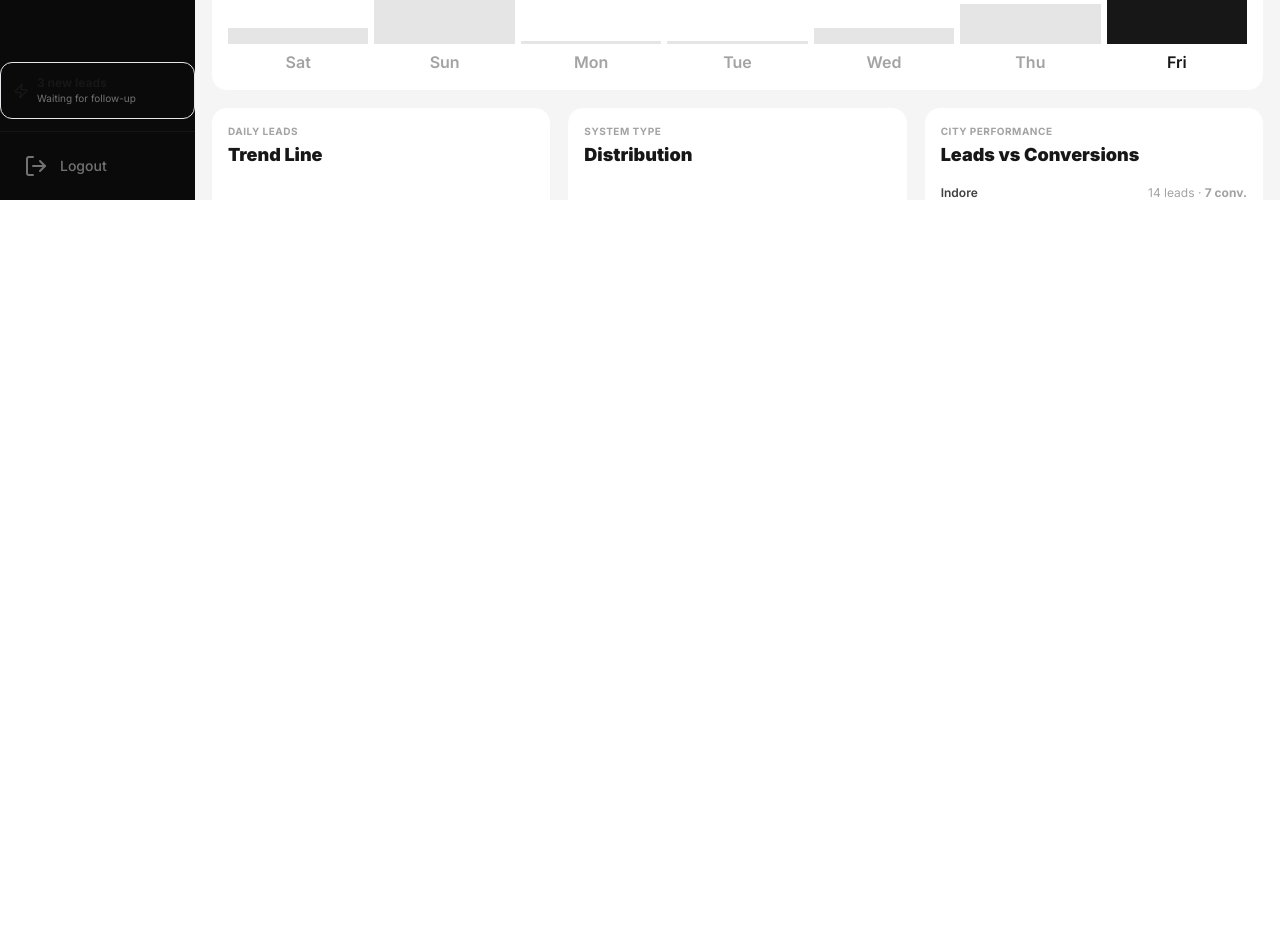
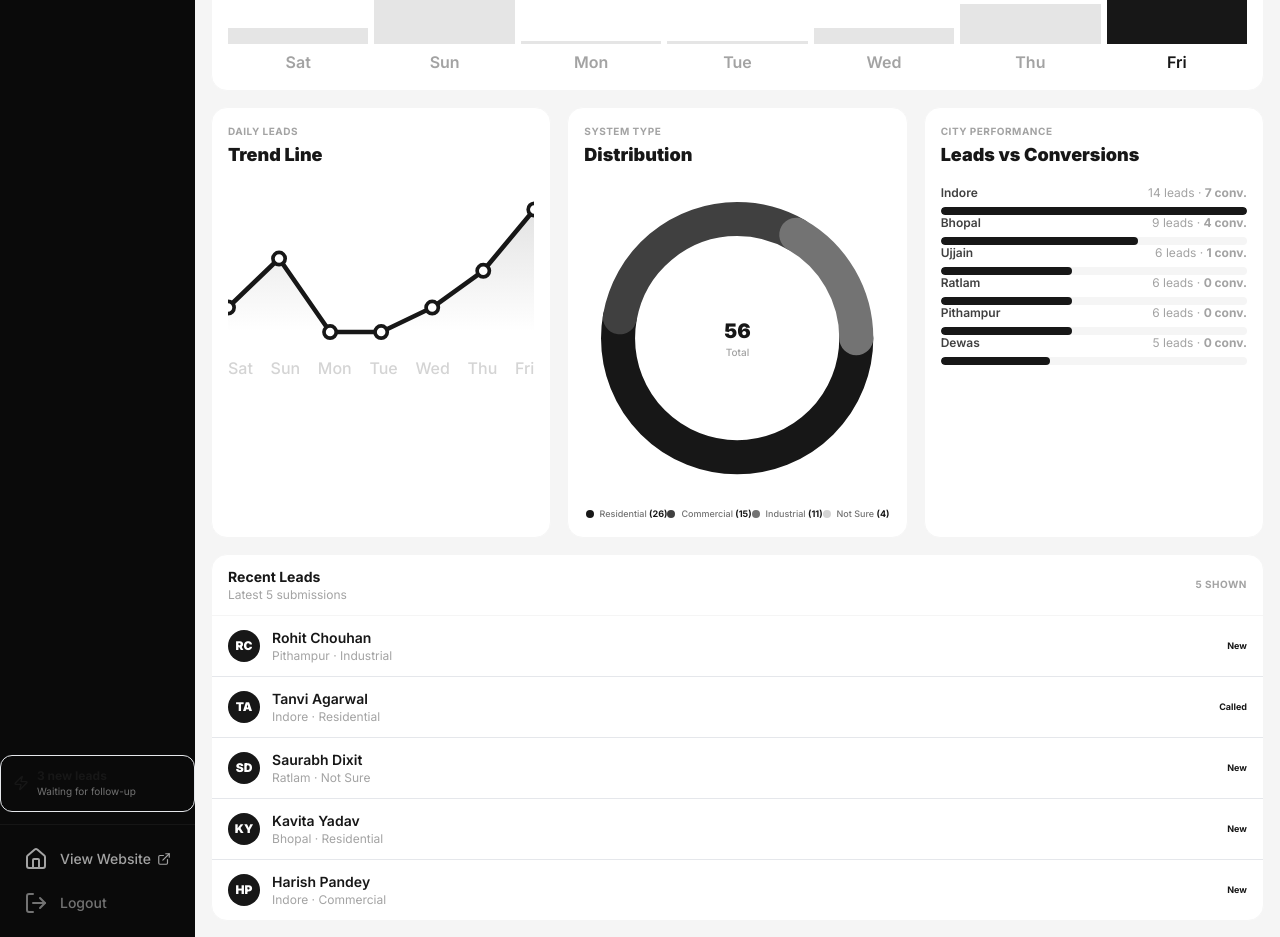
Before and after one commit to theidealshukla/sca-migration, a Next.js app: page /admin/dashboard in a window 1280 px wide. Shown: the part 600-1537 px from the top of the page. Before the commit the page ends 800 px from the top, so only its background shows below. Built offline with nearby package versions, Linux system fonts and the light colour scheme; sample sign-in values are in the browser's storage.

Commit message:
Admin UI Fixes: Fix layout scrolling on All Leads, Dashboard and add View Website button link

```diff
--- a/admin/DashboardLayout.jsx
+++ b/admin/DashboardLayout.jsx
@@ -3,7 +3,7 @@
 import React, { useState, useEffect } from 'react'
 import { usePathname, useRouter } from 'next/navigation'
 import Link from 'next/link'
-import { LayoutDashboard, Users, BarChart3, LogOut, Bell, Sun, Menu, X, ChevronRight, Zap } from 'lucide-react'
+import { LayoutDashboard, Users, BarChart3, LogOut, Bell, Sun, Menu, X, ChevronRight, Zap, ExternalLink, Home } from 'lucide-react'
 
 const navItems = [
   { path: '/admin/dashboard', label: 'Overview', icon: LayoutDashboard, desc: "Today's summary" },
@@ -144,8 +144,22 @@ export default function DashboardLayout({ children }) {
         </div>
       )}
 
-      {/* Bottom */}
-      <div className="p-3 border-t border-white/5 flex-shrink-0">
+      {/* Bottom Nav Actions */}
+      <div className="p-3 border-t border-white/5 flex-shrink-0 space-y-1">
+        <Link
+          href="/"
+          target="_blank"
+          className={`flex items-center gap-3 px-3 py-2.5 rounded-xl text-sm font-medium text-night-400 hover:text-white hover:bg-white/5 transition-all duration-200 w-full ${collapsed && !mobileOpen ? 'justify-center' : ''}`}
+        >
+          <Home className="w-[18px] h-[18px] flex-shrink-0" />
+          {(!collapsed || mobileOpen) && (
+            <div className="flex flex-1 items-center justify-between">
+              <span>View Website</span>
+              <ExternalLink className="w-3.5 h-3.5 opacity-50" />
+            </div>
+          )}
+        </Link>
+
         <button
           onClick={handleLogout}
           className={`flex items-center gap-3 px-3 py-2.5 rounded-xl text-sm font-medium text-night-500 hover:text-red-400 hover:bg-red-500/10 transition-all duration-200 w-full ${collapsed && !mobileOpen ? 'justify-center' : ''}`}
@@ -158,7 +172,7 @@ export default function DashboardLayout({ children }) {
   )
 
   return (
-    <div className="flex h-screen overflow-hidden bg-night-100">
+    <div className="flex h-[100dvh] w-full overflow-hidden bg-night-100">
 
       {/* Desktop Sidebar */}
       <aside className={`hidden md:flex ${collapsed ? 'w-[72px]' : 'w-[260px]'} bg-night-950 flex-col transition-all duration-300 flex-shrink-0 border-r border-white/5`}>
@@ -223,7 +237,7 @@ export default function DashboardLayout({ children }) {
         </header>
 
         {/* Page Content */}
-        <div className="flex-1 overflow-y-auto p-4 md:p-6">
+        <div className="flex-1 min-h-0 overflow-y-auto overflow-x-hidden p-4 md:p-6 w-full">
           {loading ? (
             // Loading skeleton
             <div className="animate-pulse space-y-4">
```
